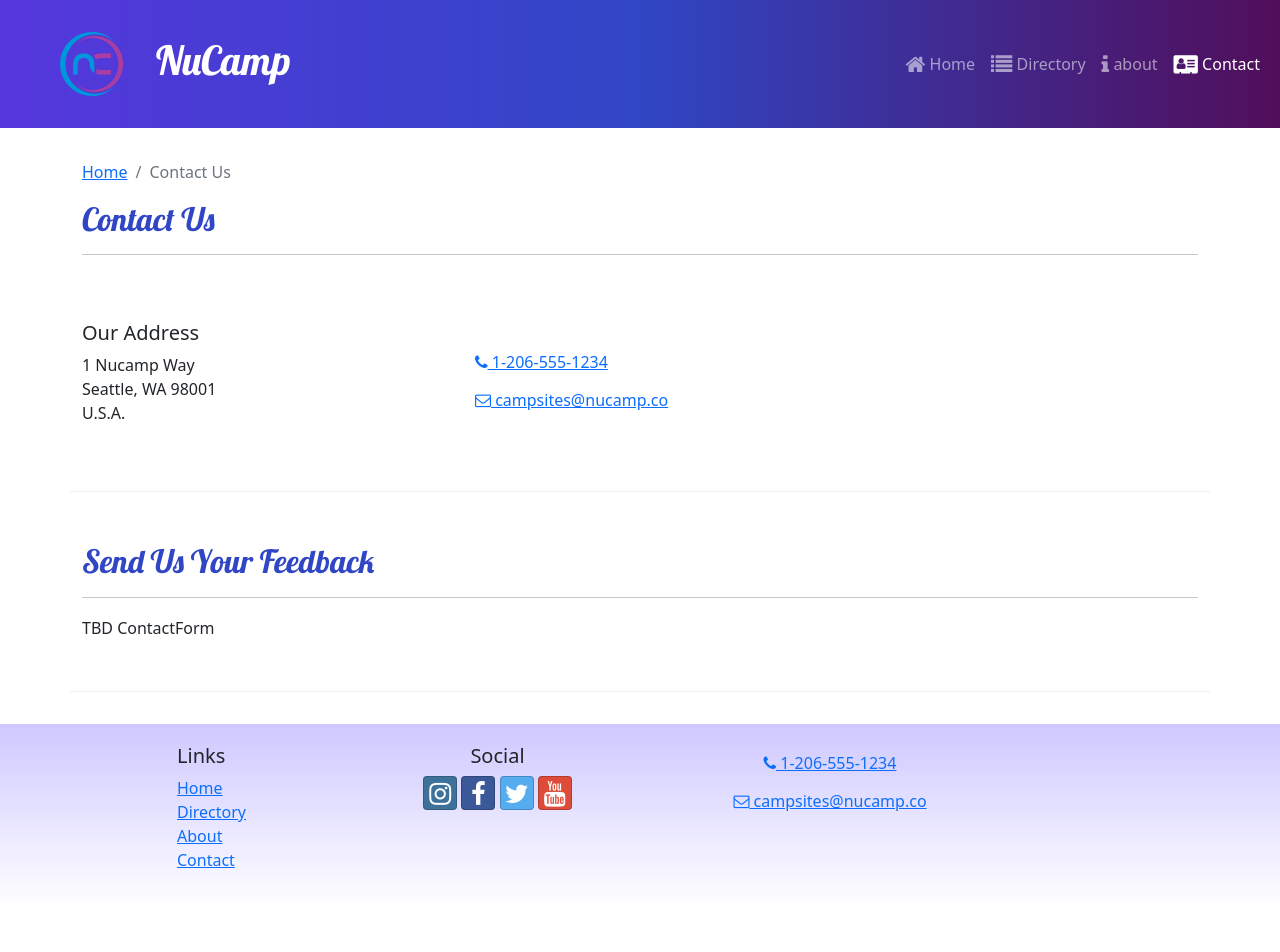
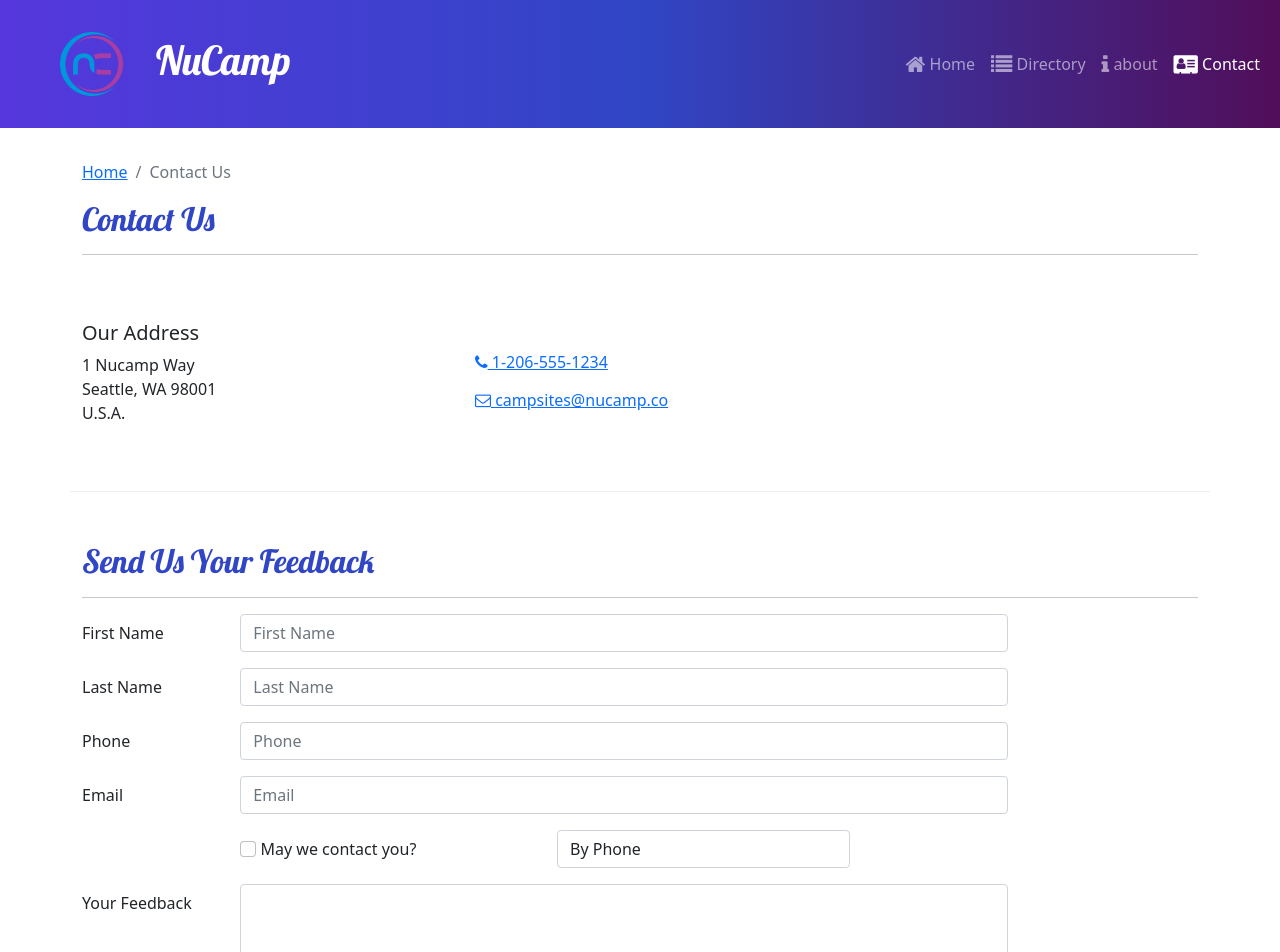
Before and after one commit to UJordan/class-react-project, a React (Create React App) app: page /contact in a window 1280 px wide. Shown: the top 952 px of the page. Before the commit the page ends 908 px from the top, so only its background shows below. Built offline with nearby package versions, Linux system fonts and the light colour scheme.

Commit message:
ContactForm

```diff
--- /dev/null
+++ b/src/components/ContactForm.js
@@ -0,0 +1,108 @@
+import { Button, Label, Col, FormGroup } from 'reactstrap';
+import { Formik, Field, Form } from 'formik';
+
+const ContactForm = () => {
+    return (
+        <Formik
+            initialValues ={{
+                firstName: '',
+                lastName: '',
+                phoneNum: '',
+                email: '',
+                agree: false,
+                contactType: 'By Phone',
+                feedback: ''
+            }}
+        >
+            <Form>
+                <FormGroup row>
+                    <Label htmlFor='firstName' md='2'>
+                        First Name
+                    </Label>
+                    <Col md='10'>
+                        <Field
+                            name='firstName'
+                            placeholder='First Name'
+                            className='form-control'
+                        />
+                    </Col>
+                </FormGroup>
+                <FormGroup row>
+                    <Label htmlFor='lastName' md='2'>
+                        Last Name
+                    </Label>
+                    <Col md='10'>
+                        <Field
+                            name='lastName'
+                            placeholder='Last Name'
+                            className='form-control'
+                        />
+                    </Col>
+                </FormGroup>
+                <FormGroup row>
+                    <Label htmlFor='phoneNum' md='2'>
+                        Phone
+                    </Label>
+                    <Col md='10'>
+                        <Field
+                            name='phoneNum'
+                            placeholder='Phone'
+                            className='form-control'
+                        />
+                    </Col>
+                </FormGroup>
+                <FormGroup row>
+                    <Label htmlFor='email' md='2'>
+                        Email
+                    </Label>
+                    <Col md='10'>
+                        <Field
+                            name='email'
+                            placeholder='Email'
+                            type='email'
+                            className='form-control'
+                        />
+                    </Col>
+                </FormGroup>
+                <FormGroup row>
+                    <Label check md={{ size: 4, offset: 2 }}>
+                        <Field
+                            name='agree'
+                            type='checkbox'
+                            className='form-check-input'
+                        />{' '}
+                        May we contact you?
+                    </Label>
+                    <Col md='4'>
+                        <Field
+                            name='contactType'
+                            as='select'
+                            className='form-control'
+                        >
+                            <option>By Phone</option>
+                            <option>By Email</option>
+                        </Field>
+                    </Col>
+                </FormGroup>
+                <FormGroup row>
+                    <Label htmlFor='feedback' md='2'>
+                        Your Feedback
+                    </Label>
+                    <Col md='10'>
+                        <Field
+                            name='feedback'
+                            as='textarea'
+                            rows='12'
+                            className='form-control'
+                        />
+                    </Col>
+                </FormGroup>
+                <FormGroup row>
+
+                </FormGroup>
+            </Form>
+        </Formik>
+    );
+};
+
+export default ContactForm;
--- a/src/pages/ContactPage.js
+++ b/src/pages/ContactPage.js
@@ -1,5 +1,6 @@
 import { Container, Col, Row } from 'reactstrap';
 import SubHeader from '../components/SubHeader';
+import ContactForm from '../components/ContactForm';
 
 const ContactPage = () => {
     return (
@@ -40,7 +41,7 @@
                     <hr/>
                 </Col>
                 <Col md='10'>
-                    TBD ContactForm
+                    <ContactForm />
                 </Col>
             </Row>
         </Container>
```
